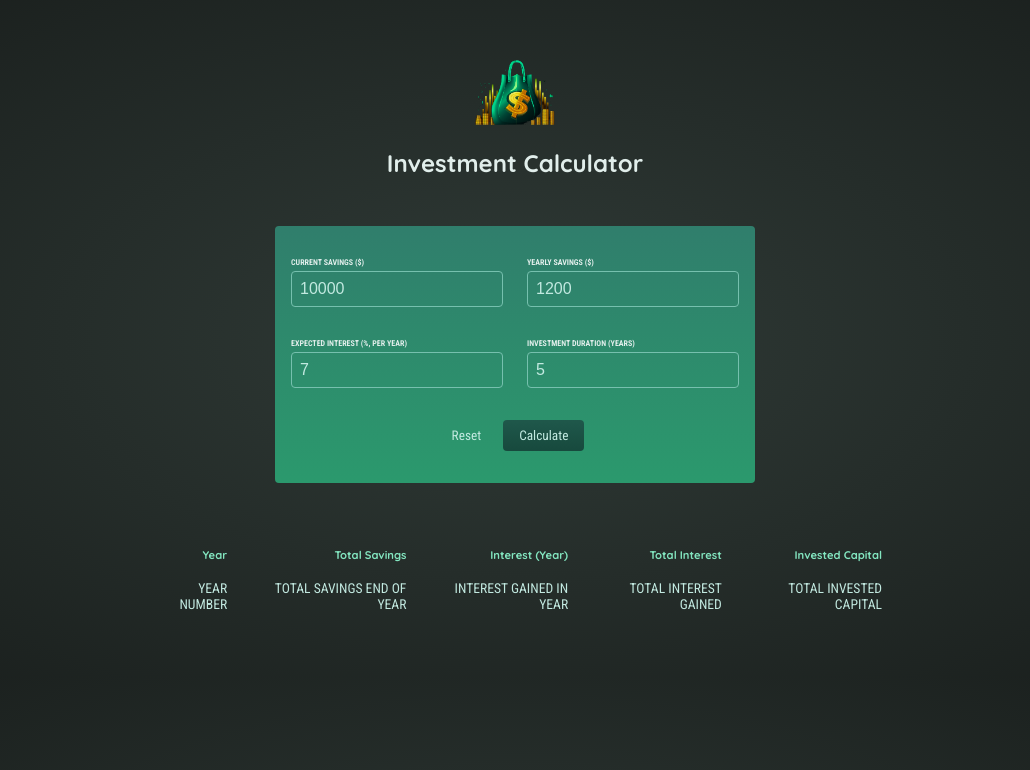
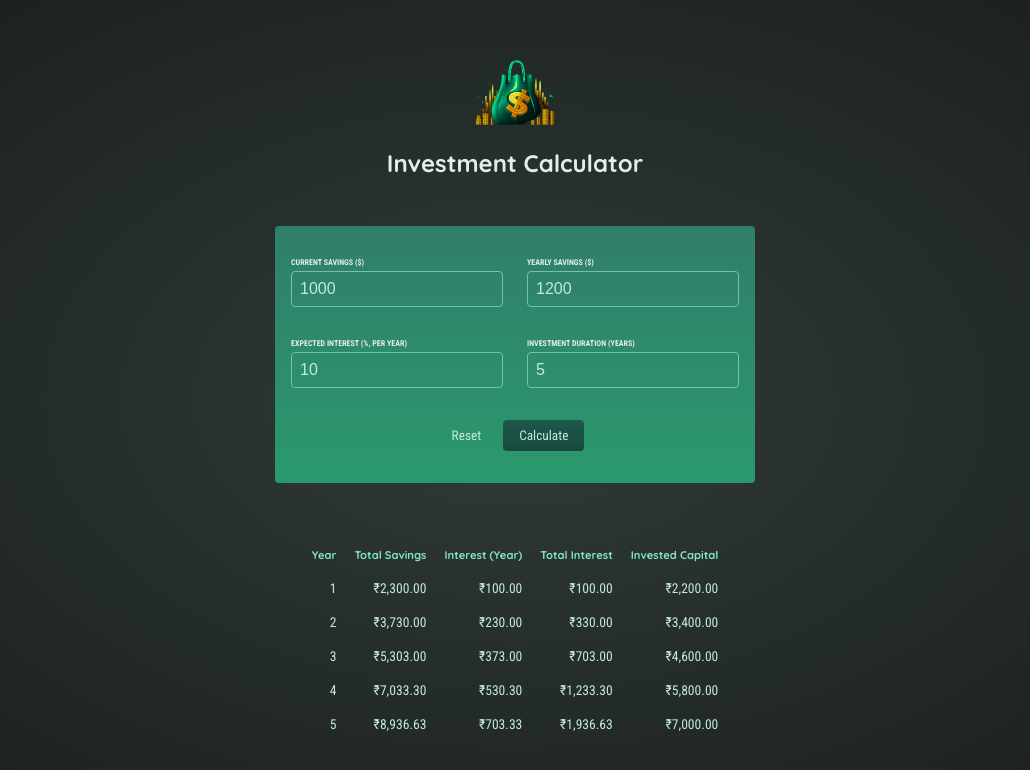
Before and after one commit to SaadMahi/56-Investment-Calculator, a React (Create React App) app: page / in a window 1280 px wide. Both pictures are taken after a click on the button "Calculate". Shown: the top 770 px of the page, without its empty margins (125-1155 px from the left). Built offline with nearby package versions, Linux system fonts and the light colour scheme.

Commit message:
✨ feat: table data with currency formatter

```diff
--- a/src/App.js
+++ b/src/App.js
@@ -1,18 +1,27 @@
 import Header from "./components/Header/Header";
 import Form from "./components/Form/Form";
 import Table from "./components/Table/Table";
+import { useState } from "react";
 
 function App() {
+  const [userInput, setUserInput] = useState(null);
+
   const calculateHandler = (userInput) => {
     // Should be triggered when form is submitted
-    // You might not directly want to bind it to the submit event on the form though...
+    setUserInput(userInput);
+  };
 
-    const yearlyData = []; // per-year results
+  const yearlyData = []; // per-year results
 
-    let currentSavings = +userInput['current-savings']; // feel free to change the shape of this input object!
-    const yearlyContribution = +userInput['yearly-contribution']; // as mentioned: feel free to change the shape...
-    const expectedReturn = +userInput['expected-return'] / 100;
-    const duration = +userInput['duration'];
+
+  // default useState is null which means false,
+  // therefore we use if statement, if condition is true
+  // below calc will get executed
+  if (userInput) {
+    let currentSavings = +userInput["current-savings"]; // feel free to change the shape of this input object!
+    const yearlyContribution = +userInput["yearly-contribution"]; // as mentioned: feel free to change the shape...
+    const expectedReturn = +userInput["expected-return"] / 100;
+    const duration = +userInput["duration"];
 
     // The below code calculates yearly results (total savings, interest etc)
     for (let i = 0; i < duration; i++) {
@@ -27,19 +36,20 @@ function App() {
       });
     }
 
+
+  }
     // do something with yearlyData ...
-  };
+    // console.log(yearlyData[0]);
 
   return (
     <div>
+      <Header />
 
-<Header />
+      <Form userInputCalculator={calculateHandler} />
 
-      <Form />
+  {!userInput && <center>please input data for calculation</center>}
+  {userInput && <Table calculatedData={yearlyData} initialInvestment={userInput["current-savings"]}/>}
 
-      {/* Todo: Show below table conditionally (only once result data is available) */}
-      {/* Show fallback text if no data is available */}
-<Table />
 
     </div>
   );
--- a/src/components/Form/Form.js
+++ b/src/components/Form/Form.js
@@ -1,12 +1,12 @@
 import { useState } from "react";
 
-const Form = function () {
+const Form = function (props) {
   // default form input
   // on duration we haven't used '' as it as no -dash
   const defaultFormInput = {
-    "current-savings": 10000,
+    "current-savings": 1000,
     "yearly-contribution": 1200,
-    "expected-return": 7,
+    "expected-return": 10,
     duration: 5,
   };
 
@@ -16,7 +16,8 @@ const Form = function () {
   // form submit
   const userInput = (e) => {
     e.preventDefault();
-    console.log("CALCULATE");
+    // console.log("form.js calculate");
+    props.userInputCalculator(defInput);
   };
 
   // reset button
--- a/src/components/Table/Table.js
+++ b/src/components/Table/Table.js
@@ -1,4 +1,15 @@
-const Table = function(){
+const Table = function(props){
+
+  // this is js built in currency formatter
+  const currencyFormatter = new Intl.NumberFormat('en-IN', {
+    style: 'currency',
+    currency: 'INR',
+    minimumFractionDigits: 2,
+    maximumFractionDigits:2
+  })
+
+  // console.log(props.calculatedData)
+
     return(
         <table className="result">
         <thead>
@@ -10,14 +21,24 @@ const Table = function(){
             <th>Invested Capital</th>
           </tr>
         </thead>
+
+
+
         <tbody>
-          <tr>
-            <td>YEAR NUMBER</td>
-            <td>TOTAL SAVINGS END OF YEAR</td>
-            <td>INTEREST GAINED IN YEAR</td>
-            <td>TOTAL INTEREST GAINED</td>
-            <td>TOTAL INVESTED CAPITAL</td>
+
+        {props.calculatedData.map((yearData) => {
+          return(
+          <tr key={yearData.year}>
+            <td>{yearData.year}</td>
+            <td>{currencyFormatter.format(yearData.savingsEndOfYear)}</td>
+            <td>{currencyFormatter.format(yearData.yearlyInterest)}</td>
+            <td>{currencyFormatter.format(yearData.savingsEndOfYear - props.initialInvestment - yearData.yearlyContribution * yearData.year)}</td>
+            <td>{currencyFormatter.format(props.initialInvestment + yearData.yearlyContribution * yearData.year)}</td>
           </tr>
+          )
+        })}
+
+
         </tbody>
       </table>
     )
```
